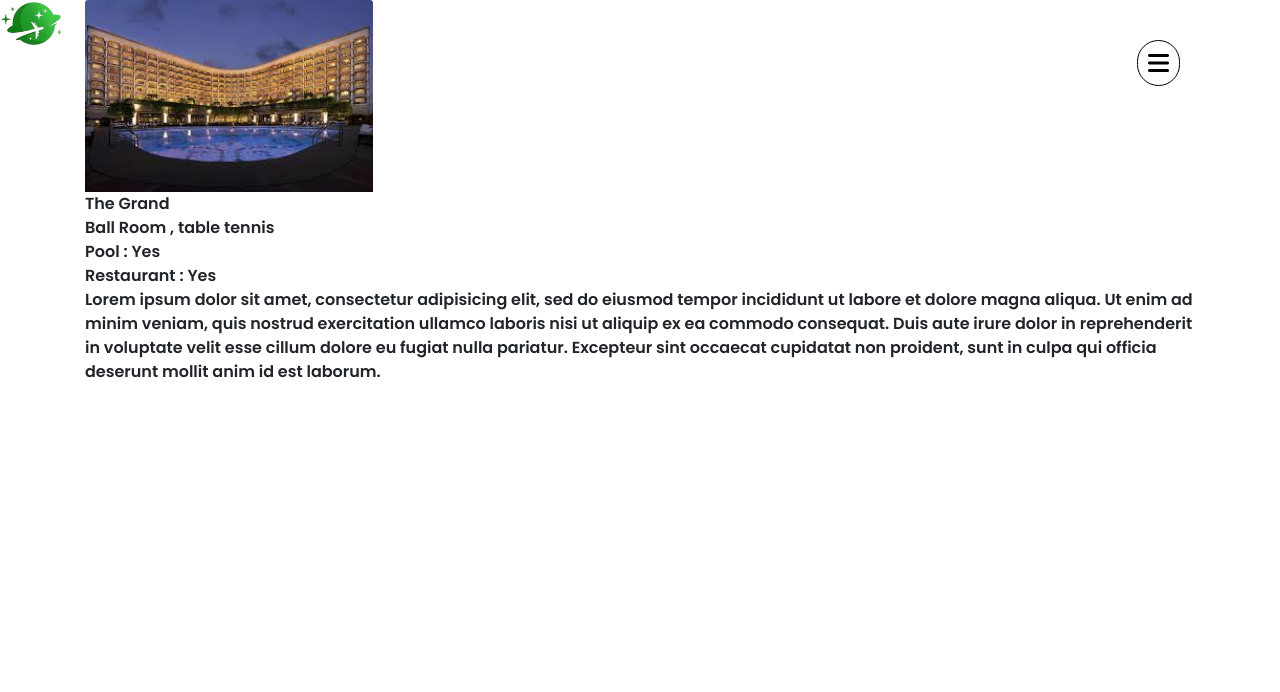
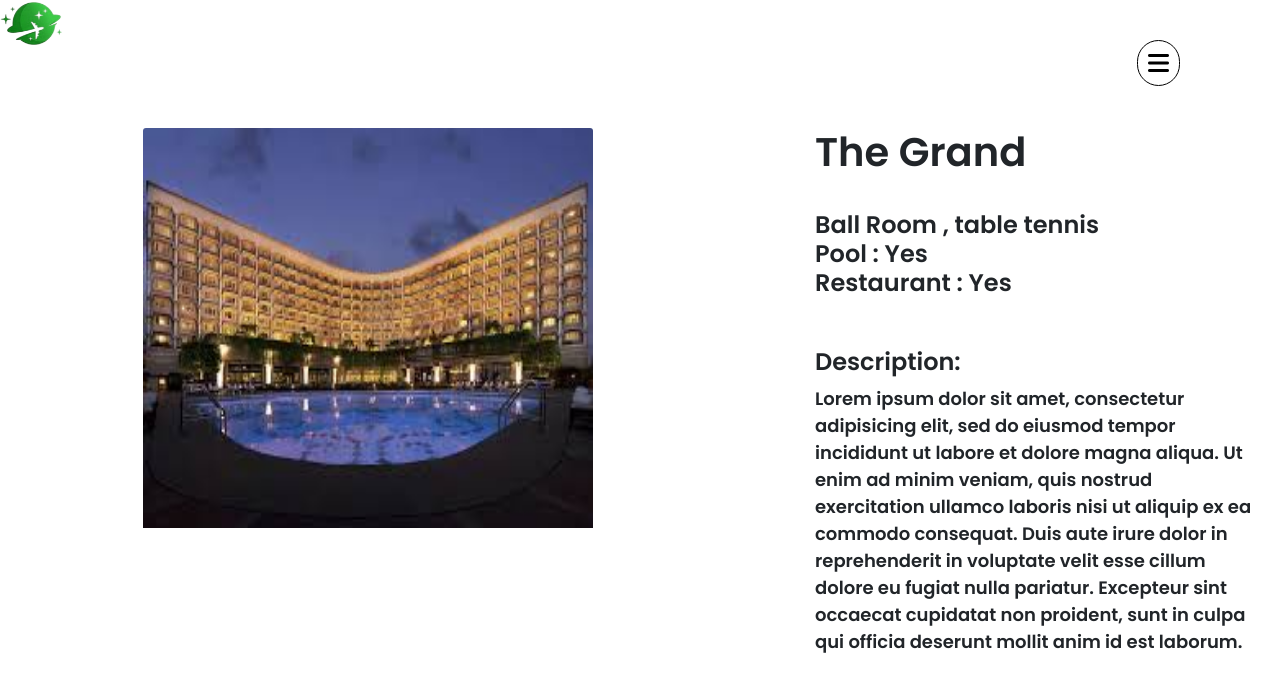
Before and after one commit to tijilchhabra1729/X-Quisite, a Flask app: page /1/allhotel in a window 1280 px wide. Shown: the top 692 px of the page. Run offline with Flask 2, Linux system fonts and the light colour scheme; a user stored in the database is signed in; data comes from the database, SQL or seed files in the repository; some libraries are stand-ins or nearby versions.

Commit message:
single hotel

```diff
--- a/dpsr/templates/all_faq.htm
+++ b/dpsr/templates/all_faq.htm
@@ -18,7 +18,7 @@
   </div>
   <div id="add-q" class="animate__animated animate__slideInUp open-up" >
 
-    <iframe width="450" height="650" style="bottom: 0; right: 0; position: fixed;"
+    <iframe width="450" height="350" style="bottom: 0; right: 0; position: fixed;"
     src="{{url_for('faqs.ask_q')}}" title="Add question">
   </iframe>
   <button style="width: 100%; float: left !important;" class="btn btn-primary cancel" onclick="closePop()">Close</button>
--- a/dpsr/templates/base.htm
+++ b/dpsr/templates/base.htm
@@ -6,8 +6,8 @@
     {%block head%}
 
     {%endblock%}
-    <link rel="icon">
 
+    <link rel="icon" href="{{url_for('static', filename="brand.png")}}">
 
   <link rel="stylesheet" href="https://cdnjs.cloudflare.com/ajax/libs/animate.css/4.0.0/animate.min.css"/>
     <link rel="stylesheet" href="https://cdnjs.cloudflare.com/ajax/libs/font-awesome/4.7.0/css/font-awesome.min.css">
--- a/dpsr/templates/single_hotel.htm
+++ b/dpsr/templates/single_hotel.htm
@@ -1,6 +1,7 @@
 {%extends 'base.htm'%}
 {%block content%}
-<div class="container" style="height:25rem;">
+
+<!-- <div class="container" style="height:25rem;">
   <a href="{{url_for('static' , filename = hotel.picture)}}">
   <img style="width:18rem;" src="{{url_for('static' , filename = hotel.picture)}}" class="card-img-top" alt="image can't load">
 </a><br>
@@ -9,5 +10,30 @@
   Pool : {{hotel.pool}}<br>
   Restaurant : {{hotel.restaurant}}<br>
   <p>{{hotel.description}}</p>
+</div> -->
+
+<div class="container" style="display: flex; flex-direction: row; margin-top: 10%; margin-left: 10%; margin-right: 10%;
+height: max-content; margin-bottom: 5%;">
+  <img style="height:400px; width:450px;" src="{{url_for('static' , filename = hotel.picture)}}" class="card-img-top" alt="image can't load">
+<div style="margin-left: 20%; font-size: large;">
+ <h1>{{hotel.name}}</h1> <br>
+
+  <h4>
+    {{hotel.other}}<br>
+  Pool : {{hotel.pool}}<br>
+  Restaurant : {{hotel.restaurant}}<br>
+
+  </h4><br>
+
+  <p>
+
+    <h4>Description:<br></h4>
+
+    {{hotel.description}}
+
+  </p>
+  </div>
 </div>
+
+
 {%endblock%}
```
